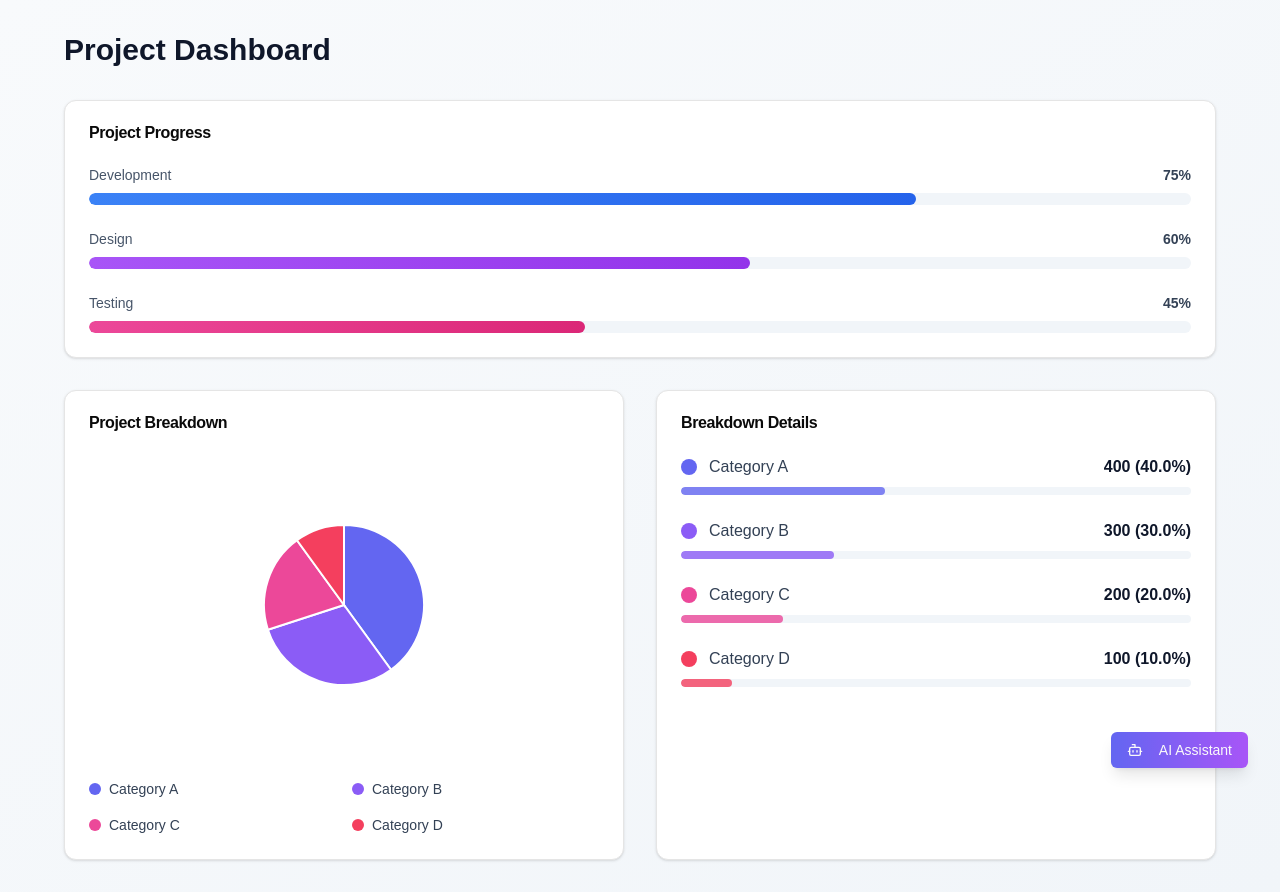
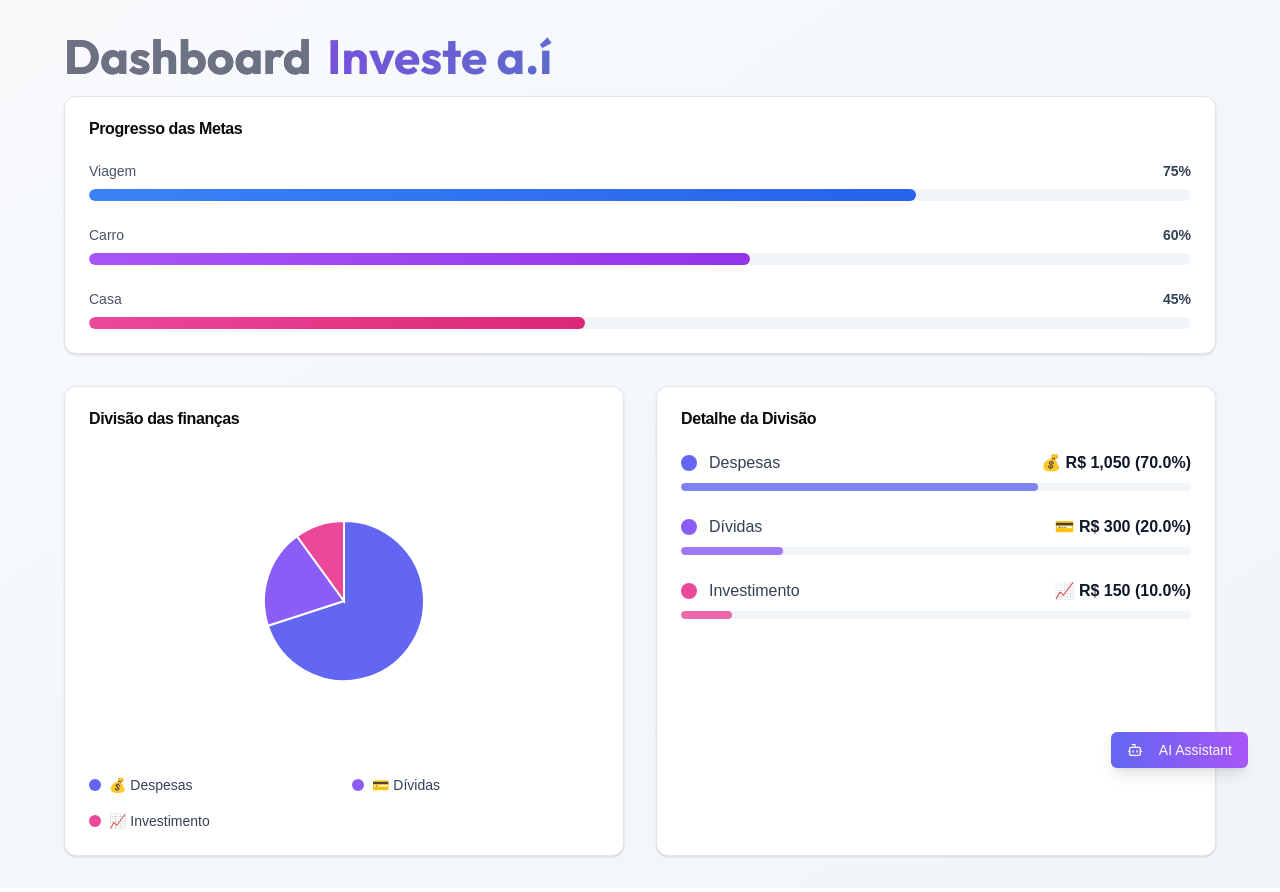
Before and after one commit to andreLucao/investAi, a Next.js app: page /dashboard in a window 1280 px wide. Built offline with nearby package versions, Linux system fonts and the light colour scheme.

Commit message:
Dashboard Atualizado

```diff
--- a/app/dashboard/page.js
+++ b/app/dashboard/page.js
@@ -5,22 +5,26 @@ import { Card, CardHeader, CardTitle, CardContent } from "@/components/ui/card"
 import { Button } from "@/components/ui/button"
 import { Bot } from 'lucide-react';
 import { useRouter } from 'next/navigation';
+import { Outfit } from 'next/font/google'
 
-const progressData = [
-  { name: 'Development', progress: 75, color: 'from-blue-500 to-blue-600' },
-  { name: 'Design', progress: 60, color: 'from-purple-500 to-purple-600' },
-  { name: 'Testing', progress: 45, color: 'from-pink-500 to-pink-600' },
-];
+const outfit = Outfit({ subsets: ['latin'] })
 
-const data = [
-  { name: 'Category A', value: 400 },
-  { name: 'Category B', value: 300 },
-  { name: 'Category C', value: 200 },
-  { name: 'Category D', value: 100 },
-];
+// Move data to a separate constant object for better organization
+const DASHBOARD_DATA = {
+  goals: [
+    { name: 'Viagem', progress: 75, color: 'from-blue-500 to-blue-600' },
+    { name: 'Carro', progress: 60, color: 'from-purple-500 to-purple-600' },
+    { name: 'Casa', progress: 45, color: 'from-pink-500 to-pink-600' },
+  ],
+  finances: [
+    { name: 'Despesas', value: 1050, emoji: '💰' },
+    { name: 'Dívidas', value: 300, emoji: '💳' },
+    { name: 'Investimento', value: 150, emoji: '📈' },
+  ],
+  colors: ['#6366f1', '#8b5cf6', '#ec4899', '#f43f5e']
+};
 
-const COLORS = ['#6366f1', '#8b5cf6', '#ec4899', '#f43f5e'];
-
+// Separate the pie chart calculation logic
 const calculatePieSlices = (data) => {
   const total = data.reduce((sum, item) => sum + item.value, 0);
   let currentAngle = 0;
@@ -34,60 +38,108 @@ const calculatePieSlices = (data) => {
     const startRad = (startAngle - 90) * Math.PI / 180;
     const endRad = (endAngle - 90) * Math.PI / 180;
     const radius = 80;
+
     const x1 = radius * Math.cos(startRad);
     const y1 = radius * Math.sin(startRad);
     const x2 = radius * Math.cos(endRad);
     const y2 = radius * Math.sin(endRad);
 
-    const largeArcFlag = angle > 180 ? 1 : 0;
-    return `M 0 0 L ${x1} ${y1} A ${radius} ${radius} 0 ${largeArcFlag} 1 ${x2} ${y2} Z`;
+    return `M 0 0 L ${x1} ${y1} A ${radius} ${radius} 0 ${angle > 180 ? 1 : 0} 1 ${x2} ${y2} Z`;
   });
+};
+
+// Separate components for better organization
+const ProgressBar = ({ progress, color }) => (
+  <div className="relative h-3 w-full rounded-full bg-slate-100 overflow-hidden">
+    <div
+      className={`absolute h-full rounded-full bg-gradient-to-r ${color} transition-all duration-1000 ease-out`}
+      style={{ width: `${progress}%` }}
+    />
+  </div>
+);
+
+const PieChart = ({ data, hoveredSlice, setHoveredSlice }) => {
+  const pieSlices = calculatePieSlices(data);
+
+  return (
+    <div className="h-[300px] flex justify-center items-center relative">
+      <svg width="200" height="200" viewBox="-100 -100 200 200">
+        {pieSlices.map((path, index) => (
+          <g key={index}>
+            <path
+              d={path}
+              fill={DASHBOARD_DATA.colors[index]}
+              stroke="white"
+              strokeWidth="2"
+              className="transition-transform duration-200 ease-in-out"
+              style={{
+                transform: hoveredSlice === index ? 'scale(1.05)' : 'scale(1)',
+                filter: hoveredSlice === index ? 'drop-shadow(0 4px 6px rgba(0, 0, 0, 0.1))' : 'none'
+              }}
+              onMouseEnter={() => setHoveredSlice(index)}
+              onMouseLeave={() => setHoveredSlice(null)}
+            />
+            {hoveredSlice === index && (
+              <text
+                x="0"
+                y="0"
+                textAnchor="middle"
+                dy="-20"
+                className="text-2xl select-none pointer-events-none"
+              >
+
+              </text>
+            )}
+          </g>
+        ))}
+      </svg>
+      {hoveredSlice !== null && (
+        <div className="absolute top-1/2 left-1/2 transform -translate-x-1/2 -translate-y-1/2 bg-white p-2 rounded-lg shadow-lg flex items-center gap-2">
+          <span className="text-xl">{data[hoveredSlice].emoji}</span>
+          <span className="font-medium">{data[hoveredSlice].name}</span>
+        </div>
+      )}
+    </div>
+  );
 };
 
 export default function Dashboard() {
   const router = useRouter();
-  const [progress, setProgress] = useState(progressData.map(() => 0));
+  const [progress, setProgress] = useState(DASHBOARD_DATA.goals.map(() => 0));
   const [hoveredSlice, setHoveredSlice] = useState(null);
   const [showBreakdown, setShowBreakdown] = useState(false);
-  const pieSlices = calculatePieSlices(data);
 
-  const total = data.reduce((sum, item) => sum + item.value, 0);
+  const total = DASHBOARD_DATA.finances.reduce((sum, item) => sum + item.value, 0);
 
   useEffect(() => {
     const timer = setTimeout(() => {
-      setProgress(progressData.map(item => item.progress));
+      setProgress(DASHBOARD_DATA.goals.map(item => item.progress));
       setShowBreakdown(true);
     }, 500);
     return () => clearTimeout(timer);
   }, []);
 
-  const handleChatbotClick = () => {
-    router.push('/ai-assistant');
-  };
-
   return (
     <div className="min-h-screen bg-gradient-to-br from-slate-50 to-slate-100 p-8">
       <div className="max-w-6xl mx-auto">
-        <h1 className="text-3xl font-bold mb-8 text-slate-900">Project Dashboard</h1>
+        <h2 className={`${outfit.className} text-4xl md:text-5xl font-bold mb-4 bg-gradient-to-r from-purple-600 to-teal-500 text-transparent bg-clip-text`}>
+          <span className="text-4xl md:text-5xl font-bold text-gray-500 mr-4">Dashboard</span>
+          Investe a.í
+        </h2>
 
         <div className="grid gap-8 md:grid-cols-2">
           <Card className="col-span-2">
             <CardHeader>
-              <CardTitle>Project Progress</CardTitle>
+              <CardTitle>Progresso das Metas</CardTitle>
             </CardHeader>
             <CardContent className="space-y-6">
-              {progressData.map((item, index) => (
+              {DASHBOARD_DATA.goals.map((item, index) => (
                 <div key={item.name} className="space-y-2">
                   <div className="flex justify-between text-sm">
                     <span className="text-slate-600 font-medium">{item.name}</span>
                     <span className="text-slate-700 font-semibold">{progress[index]}%</span>
                   </div>
-                  <div className="relative h-3 w-full rounded-full bg-slate-100 overflow-hidden">
-                    <div
-                      className={`absolute h-full rounded-full bg-gradient-to-r ${item.color} transition-all duration-1000 ease-out`}
-                      style={{ width: `${progress[index]}%` }}
-                    />
-                  </div>
+                  <ProgressBar progress={progress[index]} color={item.color} />
                 </div>
               ))}
             </CardContent>
@@ -95,31 +147,16 @@ export default function Dashboard() {
 
           <Card>
             <CardHeader>
-              <CardTitle>Project Breakdown</CardTitle>
+              <CardTitle>Divisão das finanças</CardTitle>
             </CardHeader>
             <CardContent>
-              <div className="h-[300px] flex justify-center items-center">
-                <svg width="200" height="200" viewBox="-100 -100 200 200">
-                  {pieSlices.map((path, index) => (
-                    <path
-                      key={index}
-                      d={path}
-                      fill={COLORS[index]}
-                      stroke="white"
-                      strokeWidth="2"
-                      className="transition-transform duration-200 ease-in-out"
-                      style={{
-                        transform: hoveredSlice === index ? 'scale(1.05)' : 'scale(1)',
-                        filter: hoveredSlice === index ? 'drop-shadow(0 4px 6px rgba(0, 0, 0, 0.1))' : 'none'
-                      }}
-                      onMouseEnter={() => setHoveredSlice(index)}
-                      onMouseLeave={() => setHoveredSlice(null)}
-                    />
-                  ))}
-                </svg>
-              </div>
+              <PieChart
+                data={DASHBOARD_DATA.finances}
+                hoveredSlice={hoveredSlice}
+                setHoveredSlice={setHoveredSlice}
+              />
               <div className="mt-6 grid grid-cols-2 gap-4">
-                {data.map((item, index) => (
+                {DASHBOARD_DATA.finances.map((item, index) => (
                   <div
                     key={item.name}
                     className="flex items-center space-x-2 transition-colors duration-200"
@@ -128,9 +165,11 @@ export default function Dashboard() {
                   >
                     <div
                       className="h-3 w-3 rounded-full"
-                      style={{ backgroundColor: COLORS[index] }}
+                      style={{ backgroundColor: DASHBOARD_DATA.colors[index]}}
                     />
-                    <span className="text-sm font-medium text-slate-700">{item.name}</span>
+                    <span className="text-sm font-medium text-slate-700">
+                      {item.emoji} {item.name}
+                    </span>
                   </div>
                 ))}
               </div>
@@ -139,11 +178,11 @@ export default function Dashboard() {
 
           <Card>
             <CardHeader>
-              <CardTitle>Breakdown Details</CardTitle>
+              <CardTitle>Detalhe da Divisão</CardTitle>
             </CardHeader>
             <CardContent>
               <ul className="space-y-6">
-                {data.map((item, index) => (
+                {DASHBOARD_DATA.finances.map((item, index) => (
                   <li
                     key={item.name}
                     className="space-y-2"
@@ -154,19 +193,19 @@ export default function Dashboard() {
                       <div className="flex items-center space-x-3">
                         <div
                           className="h-4 w-4 rounded-full"
-                          style={{ backgroundColor: COLORS[index] }}
+                          style={{ backgroundColor: DASHBOARD_DATA.colors[index] }}
                         />
                         <span className="text-slate-700">{item.name}</span>
                       </div>
                       <span className="font-semibold text-slate-900">
-                        {item.value} ({((item.value / total) * 100).toFixed(1)}%)
+                        {item.emoji} R$ {item.value.toLocaleString()} ({((item.value / total) * 100).toFixed(1)}%)
                       </span>
                     </div>
                     <div className="relative h-2 w-full rounded-full bg-slate-100 overflow-hidden">
                       <div
                         className="absolute h-full rounded-full transition-all duration-1000 ease-out"
                         style={{
-                          backgroundColor: COLORS[index],
+                          backgroundColor: DASHBOARD_DATA.colors[index],
                           width: showBreakdown ? `${(item.value / total) * 100}%` : '0%',
                           opacity: hoveredSlice === index ? 1 : 0.8
                         }}
@@ -180,15 +219,13 @@ export default function Dashboard() {
         </div>
       </div>
 
-      <div className="fixed bottom-8 right-8">
-        <Button
-          onClick={handleChatbotClick}
-          className="flex items-center space-x-2 bg-gradient-to-r from-indigo-500 to-purple-500 hover:from-indigo-600 hover:to-purple-600 shadow-lg hover:shadow-xl transition-all duration-200"
-        >
-          <Bot className="h-5 w-5" />
-          <span>AI Assistant</span>
-        </Button>
-      </div>
+      <Button
+        onClick={() => router.push('/ai-assistant')}
+        className="fixed bottom-8 right-8 flex items-center space-x-2 bg-gradient-to-r from-indigo-500 to-purple-500 hover:from-indigo-600 hover:to-purple-600 shadow-lg hover:shadow-xl transition-all duration-200"
+      >
+        <Bot className="h-5 w-5" />
+        <span>AI Assistant</span>
+      </Button>
     </div>
   );
 }
```
